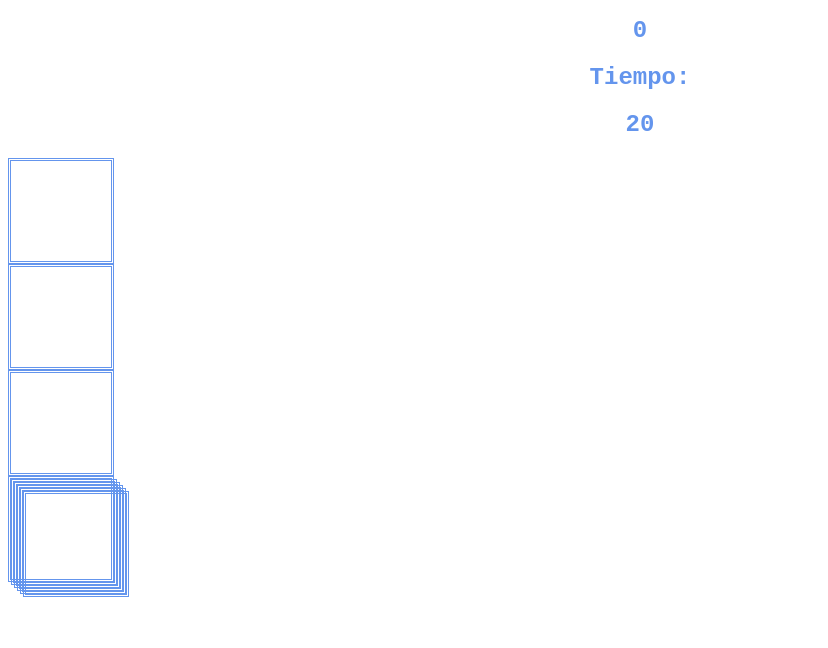
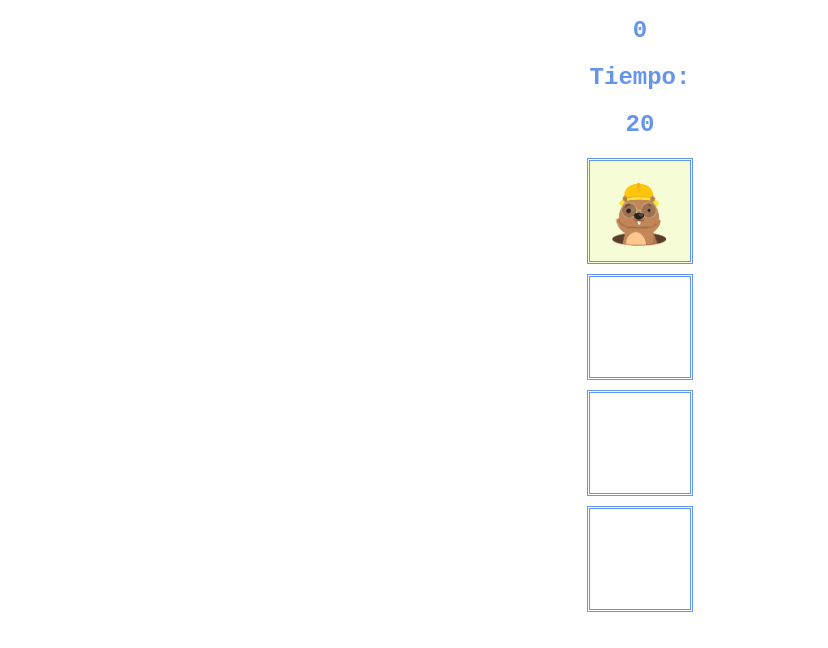
Before and after one commit to Ximenitap/atrapa-al-topo, a website: page index.html in a window 1280 px wide. Shown: the part 110-758 px from the top of the page, without its empty margins (0-828 px from the left). Drawn offline with Linux system fonts and the light colour scheme.

Commit message:
8 de mayo

```diff
--- a/app.js
+++ b/app.js
@@ -0,0 +1,3 @@
+const cuadrado = document.querySelectorAll(".cuadrado";
+const tiempofaltante = document.querySelector("#tiempo")
+let puntaje = document.getElementById("puntaje");
--- a/index.html
+++ b/index.html
@@ -15,8 +15,8 @@
     <h2>Tiempo:</h2>
     <h2>20</h2>
    <div class="cuadricula">
-  <div class="cuadrado" id="1"></div>
-  <div class="cuadrado" id="2"></div>
+  <div class="cuadrado topo" id="1"></div>
+  <div class="cuadrado " id="2"></div>
   <div class="cuadrado" id="3"></div>
   <div class="cuadrado" id="4"><div>
   <div class="cuadrado" id="5"><div>
--- a/style.css
+++ b/style.css
@@ -10,3 +10,16 @@ h2 {
   border-style: double;
   border-color: cornflowerblue;
 }
+.cuadrado {
+  display: flex;
+  flex-flow: row wrap;
+  justify-content: center;
+  align-content: center;
+  widht: 320px;
+  height: 320;
+  margin: 10px auto;
+}
+.topo {
+  background-image: url("topo.jpg");
+  background-size: cover;
+}
```
Also changed, not shown: topo.jpg (added).
